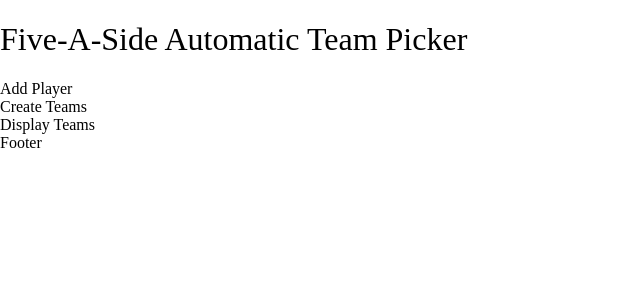
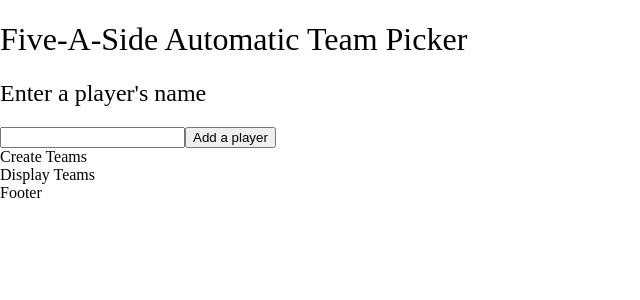
Before and after one commit to rmstibbard/five-a-side, a React (Create React App) app: page / in a window 1280 px wide. Shown: the top 300 px of the page, without its empty margins (0-640 px from the left). Built offline with nearby package versions, Linux system fonts and the light colour scheme.

Commit message:
All player form - First attempt

```diff
--- a/src/components/AddPlayer/AddPlayer.js
+++ b/src/components/AddPlayer/AddPlayer.js
@@ -1,9 +1,40 @@
-import React from 'react';
+import React, { Component } from 'react';
+class AddPlayer extends Component {
 
-function AddPlayer() {
-  return (
-    <div>Add Player</div>
-  );
-}
+  constructor(props) {
+    super(props);
+
+    this.state = {
+      playerName: props.playerName,
+    };
+    this.handleChange = this.handleChange.bind(this);
+    this.handleSubmit = this.handleSubmit.bind(this);
+  };
+
+  handleChange(e) {
+    this.setState({ playerName: e.currentTarget.value });
+  }
+
+  handleSubmit(e) {
+    e.preventDefault();
+    this.props.handleSubmit({ ...this.state });
+  }
+
+  render() {
+
+    return (
+      <React.Fragment>
+        <h2 className="form-header">Enter a player's name</h2>
+
+        <form className="entry-form" onSubmit={this.handleSubmit}>
+          <input type="text" onChange={this.handleChange} />
+          <button type="submit">Add a player</button>
+        </form>
+        {console.log(this.state)}
+      </React.Fragment>
+    )
+
+  }
+};
 
 export default AddPlayer;
```
